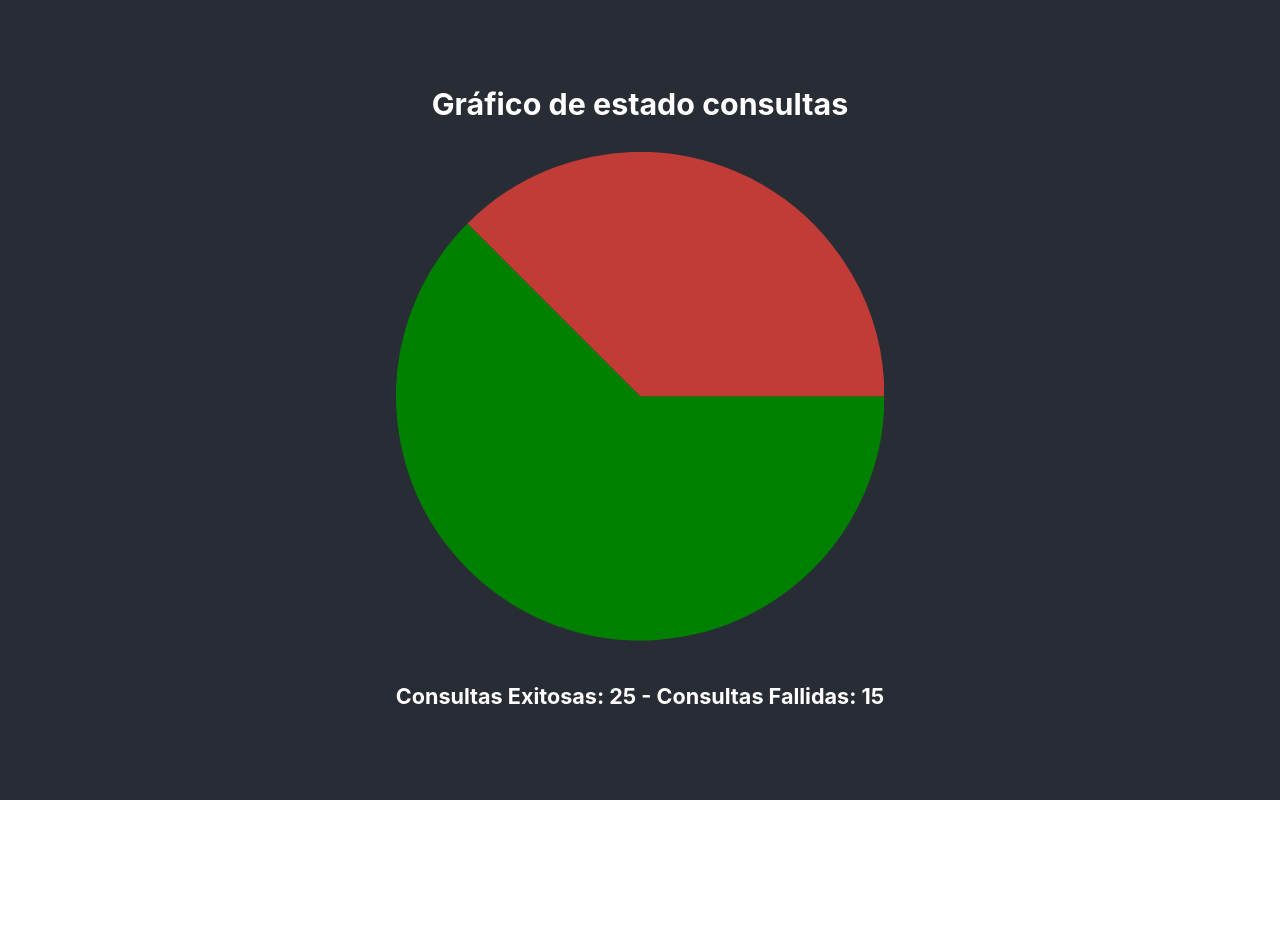
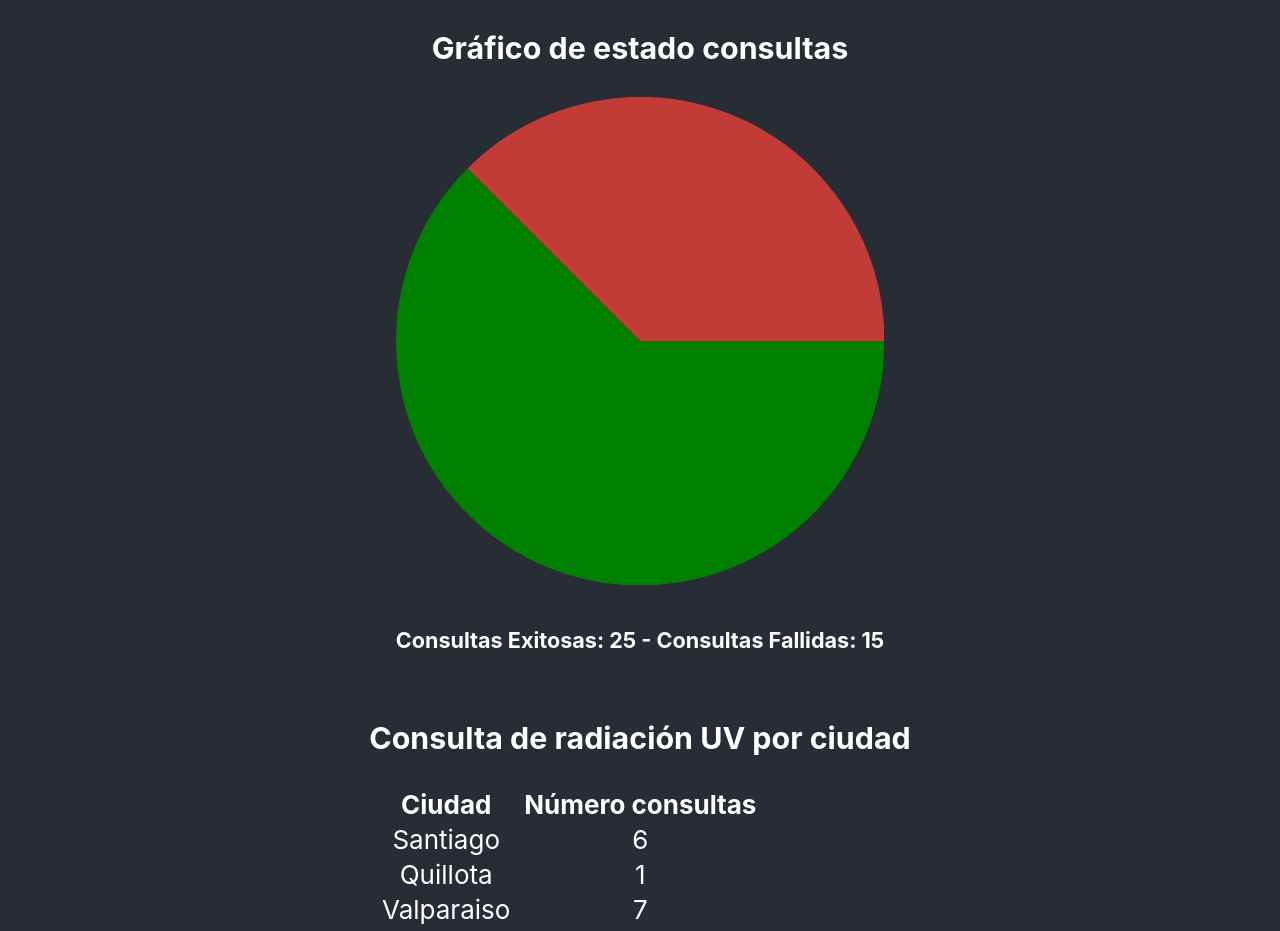
Before and after one commit to pedrobihan/gpti_g4_front, a React (Create React App) app: page / in a window 1280 px wide. Shown: the top 931 px of the page. Before the commit the page ends 800 px from the top, so only its background shows below. Built offline with nearby package versions, Linux system fonts and the light colour scheme.

Commit message:
grafico y consulta por ciudades de forma estatico funcionando, la tabla de ciudades no tiene estilo si

```diff
--- a/package.json
+++ b/package.json
@@ -8,6 +8,7 @@
     "@testing-library/user-event": "^13.5.0",
     "axios": "^1.1.3",
     "react": "^18.2.0",
+    "react-bootstrap": "^2.5.0",
     "react-charts": "^3.0.0-beta.50",
     "react-dom": "^18.2.0",
     "react-minimal-pie-chart": "^8.4.0",
--- a/src/App.jsx
+++ b/src/App.jsx
@@ -1,5 +1,6 @@
 import './App.css';
 import SuccessInfo from './components/successInfo';
+import ShowCities from './components/city';
 
 function App() {
   return (
@@ -7,6 +8,7 @@ function App() {
       <header className="App-header">
 
         <SuccessInfo />
+        <ShowCities />
       </header>
     </div>
   );
--- /dev/null
+++ b/src/components/city.jsx
@@ -0,0 +1,77 @@
+import { useEffect, useState } from 'react';
+import axios from 'axios';
+import '../App.css';
+import { Table, Container } from 'react-bootstrap';
+import '../styles/Table.css';
+
+function ShowCities() {
+    // const [data, setData] = useState({});
+    // const [error, setError] = useState('');
+    // const [loading, setLoading] = useState(true);
+
+    // useEffect(() => {
+    //     axios('linkapi/success')
+    //         .then(response => {
+    //             setData(response.data);
+    //         })
+    //         .catch(error => {
+    //             console.error("Error fetching data: ", error);
+    //             setError(error);
+    //         })
+    //         .finally( () => {
+    //             setLoading(false)
+    //         })
+    // }, [])
+
+    // if (error) {
+    //     console.log(error)
+    // }
+
+    // if (loading) return (
+    //     <div>
+    //         <h1> Loading...</h1>
+    //     </div>
+    // )
+
+    // if (data) return (
+    //     <div>
+    //         <p>{data}</p>
+    //     </div>
+    // );
+
+    const cityJson = {
+        'citys': {
+            "Santiago": 6,
+            "Quillota": 1,
+            "Valparaiso": 7,
+            "Concepción": 2
+        }
+    }
+
+    return (
+        <div className="providerProductsTable__container">
+            <Container className="d-flex flex-column gap-3 mt-4">
+                <h3> Consulta de radiación UV por ciudad</h3>
+                <Table >
+                    <thead>
+                        <tr>
+                            <th >Ciudad</th>
+                            <th >Número consultas</th>
+                        </tr>
+                    </thead>
+                    <tbody>
+                        {Object.entries(cityJson.citys).map(([key, value]) => (
+                            <tr key={key}>
+                                <td >{key}</td>
+                                <td >{value}</td>
+                            </tr>
+                        ))}
+                    </tbody>
+                </Table>
+            </Container>
+        </div>
+    );
+}
+
+
+export default ShowCities;
--- /dev/null
+++ b/src/styles/Table.css
@@ -0,0 +1,5 @@
+
+.providerProductsTable__container {
+    padding-bottom: 3rem;
+    height: 35rem;
+}
```
Also changed, not shown: 1 other file (tests, documents, lock files or other folders).
